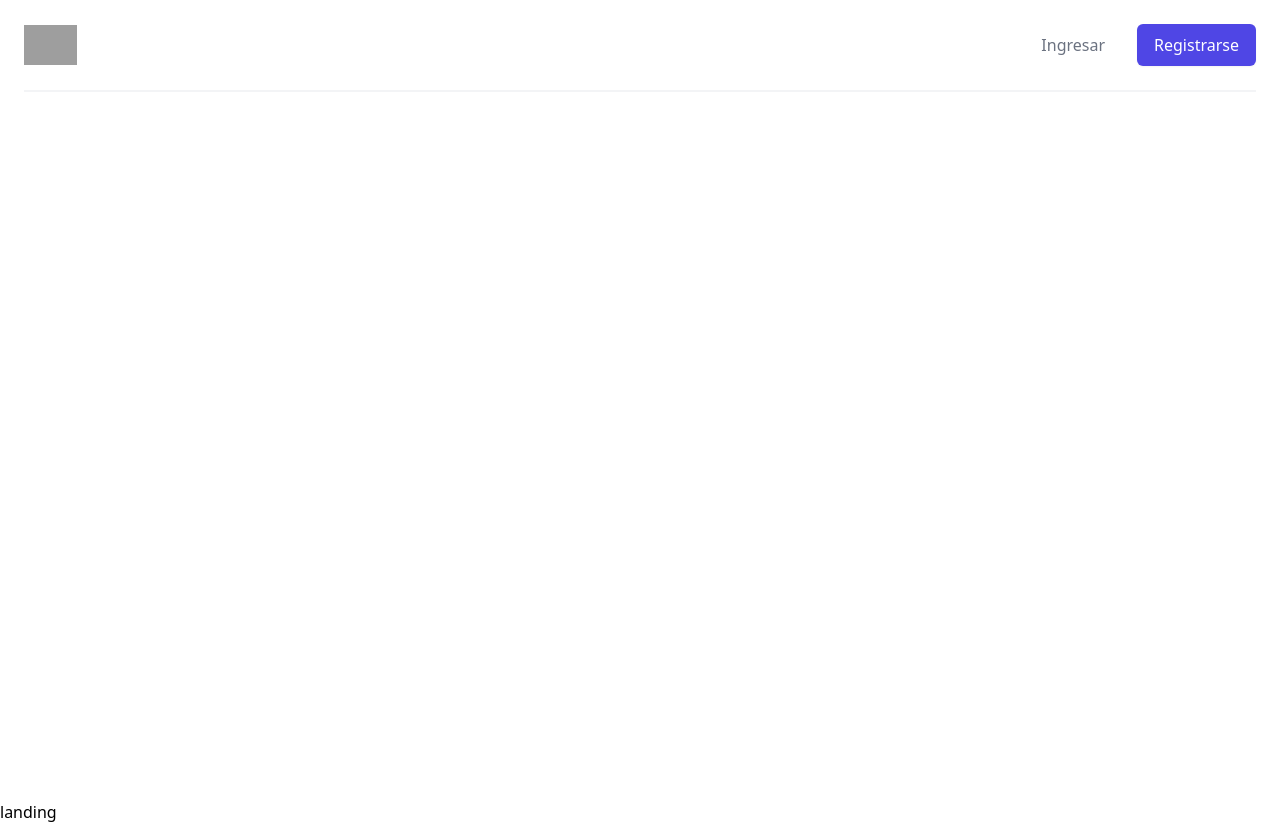
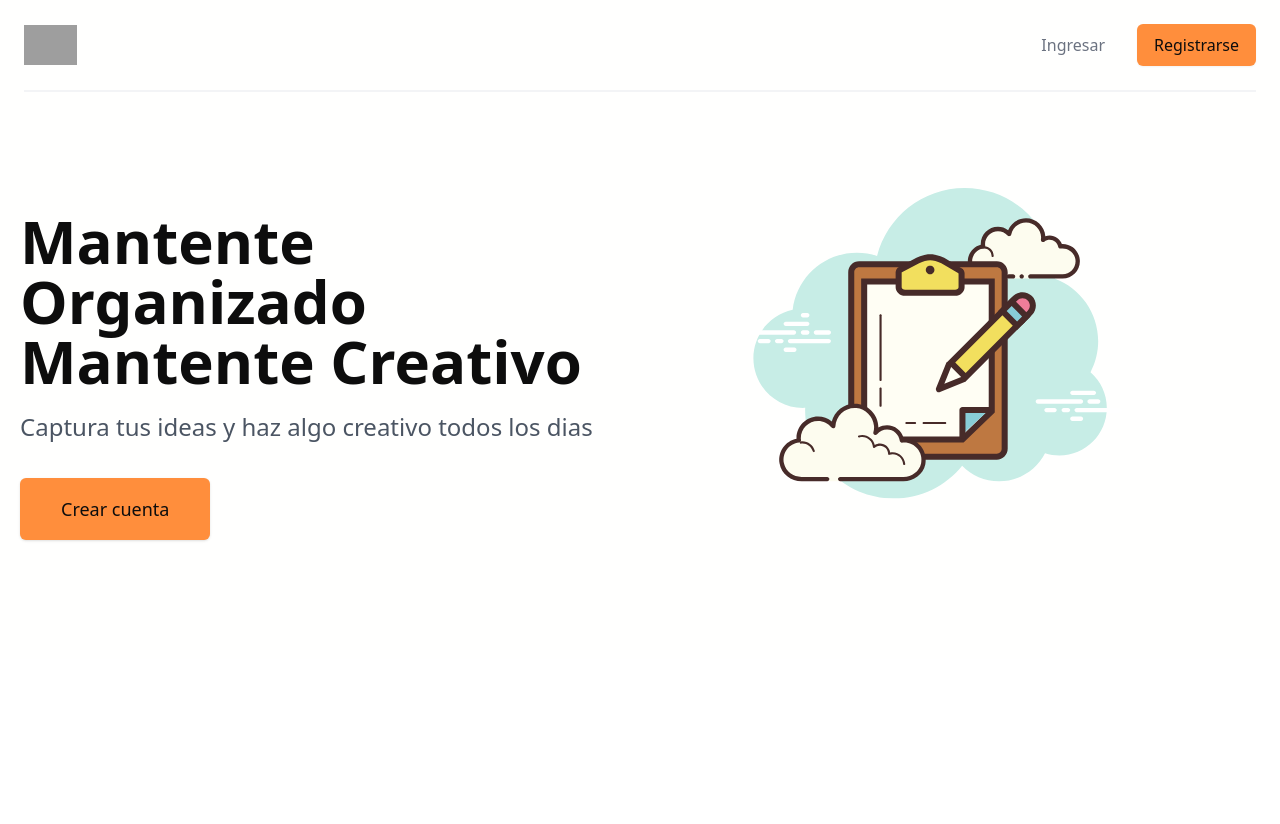
Before and after one commit to DiegoRodriguez-sc/todo_app-frontend, a React (Create React App) app: page / in a window 1280 px wide. After the commit the page ends 800 px from the top, so only its background shows below. Built offline with nearby package versions, Linux system fonts and the light colour scheme; grey boxes are pictures that could not be loaded.

Commit message:
hero config added

```diff
--- a/src/components/landingPage/LandingScreen.js
+++ b/src/components/landingPage/LandingScreen.js
@@ -1,11 +1,26 @@
-import React from 'react';
+import React from "react";
+import todo from "../../assets/todo.svg";
 
 const LandingScreen = () => {
- return (
-  <div>
-     landing
-  </div>
- );
-}
+  return (
+   <section class="text-[#0d0d0d] bg-[#fffffe] body-font mx-auto">
+   <div class="container mx-auto flex px-5 py-24 md:flex-row flex-col items-center">
+     <div class="lg:flex-grow md:w-1/2 lg:pr-24 md:pr-16 flex flex-col md:items-start md:text-left mb-16 md:mb-0 items-center text-center">
+       <h1 class="title-font sm:text-6xl text-4xl mb-4 font-bold">
+          <span className="inline">Mantente Organizado</span>
+          <span className="block">Mantente Creativo</span>
+       </h1>
+       <p class="mb-8 leading-relaxed text-2xl text-gray-600">Captura tus ideas y haz algo creativo todos los dias</p>
+       <div class="flex justify-center">
+         <button class="w-full shadow flex items-center justify-center px-8 py-3 border border-transparent text-base font-medium rounded-md md:py-4 md:text-lg md:px-10 bg-[#ff8e3c] hover:bg-[#ff700a]">Crear cuenta</button>
+       </div>
+     </div>
+     <div class="lg:max-w-lg lg:w-full md:w-1/2 w-5/6">
+       <img class="object-cover object-center rounded" alt="hero" src={todo} />
+     </div>
+   </div>
+ </section>
+  );
+};
 
 export default LandingScreen;
--- a/src/components/navBar/NavBar.js
+++ b/src/components/navBar/NavBar.js
@@ -2,8 +2,8 @@ import React from 'react';
 
 const NavBar = () => {
  return (
-  <nav className="relative bg-white">
-      <div className="min-h-screen mx-auto px-4 sm:px-6">
+  <nav className="relative bg-[#fffffe] text-[#0d0d0d]">
+      <div className="min-w-screen mx-auto px-4 sm:px-6">
         <div className="flex justify-between items-center border-b-2 border-gray-100 py-6 md:justify-start md:space-x-10">
           <div className="flex justify-start lg:w-0 lg:flex-1">
             <a href="e">
@@ -22,7 +22,7 @@ const NavBar = () => {
             </a>
             <a
               href="r"
-              className="ml-8 whitespace-nowrap inline-flex items-center justify-center px-4 py-2 border border-transparent rounded-md shadow-sm text-base font-medium text-white bg-indigo-600 hover:bg-indigo-700"
+              className="ml-8 whitespace-nowrap inline-flex items-center justify-center px-4 py-2 border border-transparent rounded-md shadow-sm text-base font-medium text-[#0d0d0d] bg-[#ff8e3c] hover:bg-[#ff700a]"
             >
               Registrarse
             </a>
--- a/src/routes/AppRouter.js
+++ b/src/routes/AppRouter.js
@@ -1,12 +1,12 @@
-import React from 'react';
-import { BrowserRouter, Route, Routes } from 'react-router-dom';
-import NavBar from '../components/navBar/NavBar';
-import PublicRoute from './PublicRoute';
+import React from "react";
+import { BrowserRouter, Route, Routes } from "react-router-dom";
+import NavBar from "../components/navBar/NavBar";
+import PublicRoute from "./PublicRoute";
 
 const AppRouter = () => {
   return (
     <BrowserRouter>
-    <div>
+      <div className="min-h-screen">
         <NavBar />
         <Routes>
           <Route path="/*" element={<PublicRoute />} />
@@ -14,6 +14,6 @@ const AppRouter = () => {
       </div>
     </BrowserRouter>
   );
-}
+};
 
 export default AppRouter;
```
Also changed, not shown: src/assets/todo.svg (added). Lines whose indentation alone changed are shown as unchanged.
